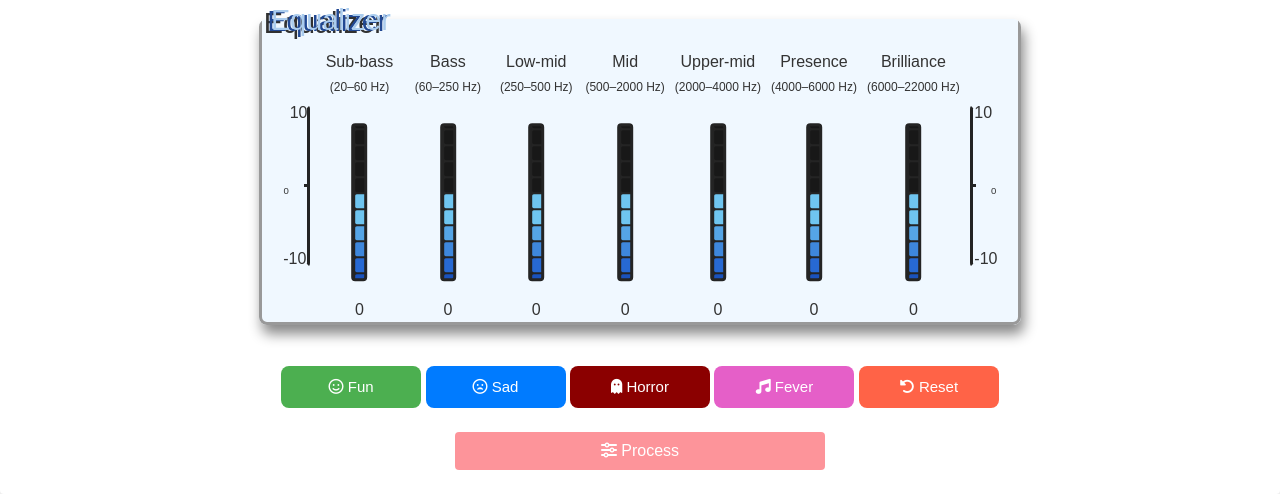
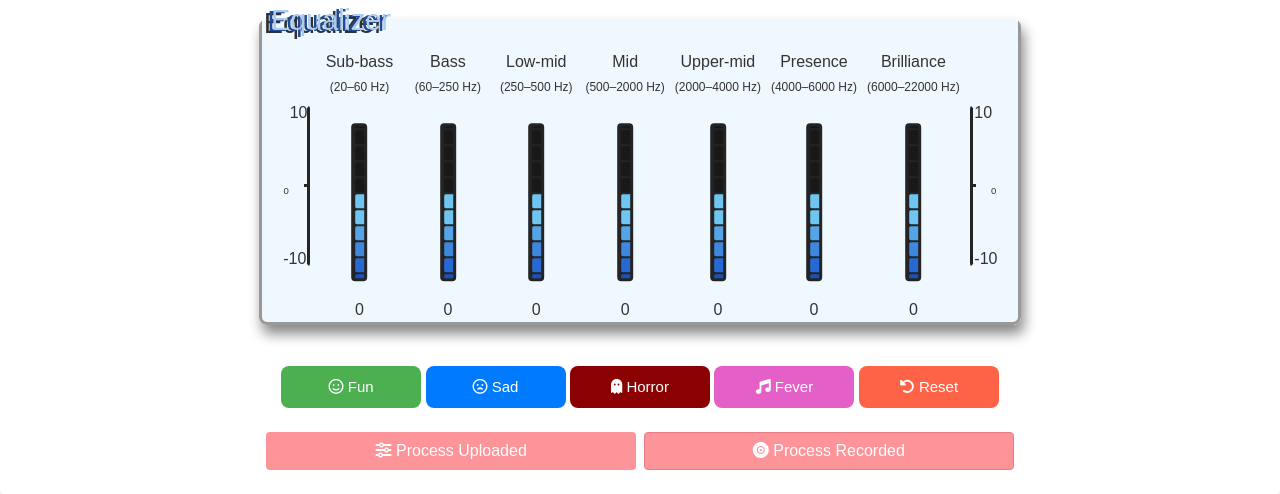
Before and after one commit to ttuan8600/equalizer-app, a Flask app: page / in a window 1280 px wide. Shown: the part 854-1348 px from the top of the page. Run offline with Flask 3, Linux system fonts and the light colour scheme; some libraries are stand-ins or nearby versions.

Commit message:
Add button process for recorded file

```diff
--- a/app.py
+++ b/app.py
@@ -14,7 +14,7 @@ import wave
 from pydub import AudioSegment
 import io
 
-app = Flask(__name__)
+app = Flask(__name__, static_folder="static")
 UPLOAD_FOLDER = 'uploads/'
 app.config['UPLOAD_FOLDER'] = UPLOAD_FOLDER
 
@@ -46,13 +46,6 @@ def index():
 
 @app.route("/upload", methods=["POST"])
 def upload():
-    file = request.files["file"]
-    if not file:
-        file = request.files.get("recorded_audio")
-    filename = secure_filename(file.filename)
-    filepath = os.path.join(app.config["UPLOAD_FOLDER"], filename)
-    file.save(filepath)
-
     gains = [
         int(request.form["sub_bass_gain"]),
         int(request.form["bass_gain"]),
@@ -64,6 +57,16 @@ def upload():
     ]
 
     gains_str = ",".join(map(str, gains))
+
+    file = request.files["file"]
+    if not file:
+        file = request.files.get("audio_recorded")
+        return redirect(url_for("process_audio", filename=secure_filename(file.filename), gains=gains_str))
+
+    filename = secure_filename(file.filename)
+    filepath = os.path.join(app.config["UPLOAD_FOLDER"], filename)
+    file.save(filepath)
+
     return redirect(url_for("process_audio", filename=filename, gains=gains_str))
 
 
@@ -244,5 +247,10 @@ def upload_rec():
 
     return jsonify({'message': 'File uploaded successfully', 'wav_path': wav_path})
 
+@app.route("/get_recording", methods=["GET"])
+def get_recording():
+    filename = "recording.wav"
+    return send_from_directory(app.config['UPLOAD_FOLDER'], filename)
+
 if __name__ == "__main__":
     app.run(debug=True)
--- a/static/js/recorder.js
+++ b/static/js/recorder.js
@@ -72,7 +72,7 @@ document.getElementById('start-recording').addEventListener('click', async (even
 document.getElementById('stop-recording').addEventListener('click', (event) => {
     event.preventDefault();
     mediaRecorder.stop();
-    // document.getElementById("process-button").disabled = false;
+    document.getElementById("process-recording").disabled = false;
 });
 
 function drawRealTimeWaveform() {
--- a/static/style.css
+++ b/static/style.css
@@ -55,6 +55,7 @@ button {
     color: #333;
 }
 
+#process-recording,
 #process-button {
     background-color: #FD5B65;
     color: #fff;
--- a/templates/index.html
+++ b/templates/index.html
@@ -89,7 +89,10 @@
             </div>
             <div class="d-flex justify-content-center">
                 <button type="submit" id="process-button" class="btn mt-4" onclick="showLoading()" disabled >
-                    <i class="fa-solid fa-sliders"></i> Process
+                    <i class="fa-solid fa-sliders"></i> Process Uploaded
+                </button>
+                <button id="process-recording" class="btn btn-danger mt-4 ml-2" type="button" disabled>
+                    <i class="fa-solid fa-record-vinyl"></i> Process Recorded
                 </button>
             </div>
         </form>
@@ -273,6 +276,36 @@
                 }
             });
         }
+
+        document.getElementById('process-recording').addEventListener('click', (event) => {
+            event.preventDefault();
+             // Create the form data
+             const formData = new FormData(document.getElementById("equalizer-form"));
+
+            // Fetch the file from the /get_recording endpoint
+            fetch('/get_recording')
+                .then(response => response.blob())
+                .then(fileBlob => {
+                    console.log(fileBlob)
+                    // Append the file to formData
+                    formData.append('audio_recorded', fileBlob, 'recording.wav');
+
+                    // Send the form data to the /upload endpoint
+                    return fetch('/upload', { method: 'POST', body: formData });
+                })
+                .then(response => {
+                    if (!response.ok) {
+                        throw new Error(`HTTP error! status: ${response.status}`);
+                    }
+                    return response.json();
+                })
+                .then(data => {
+                    console.log('Success:', data);
+                })
+                .catch((error) => {
+                    console.error('Error:', error);
+                });
+        });
     </script>
 </body>
 </html>
```
